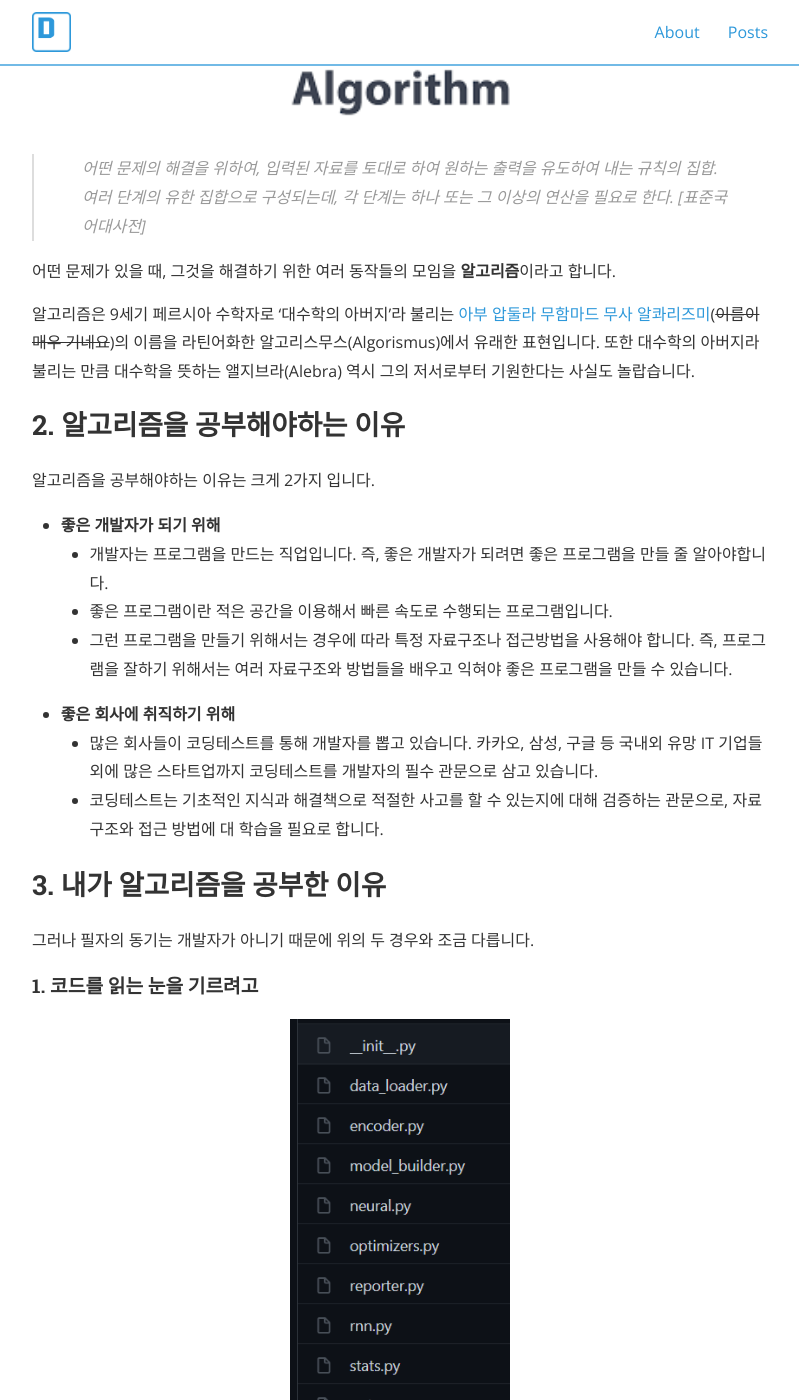
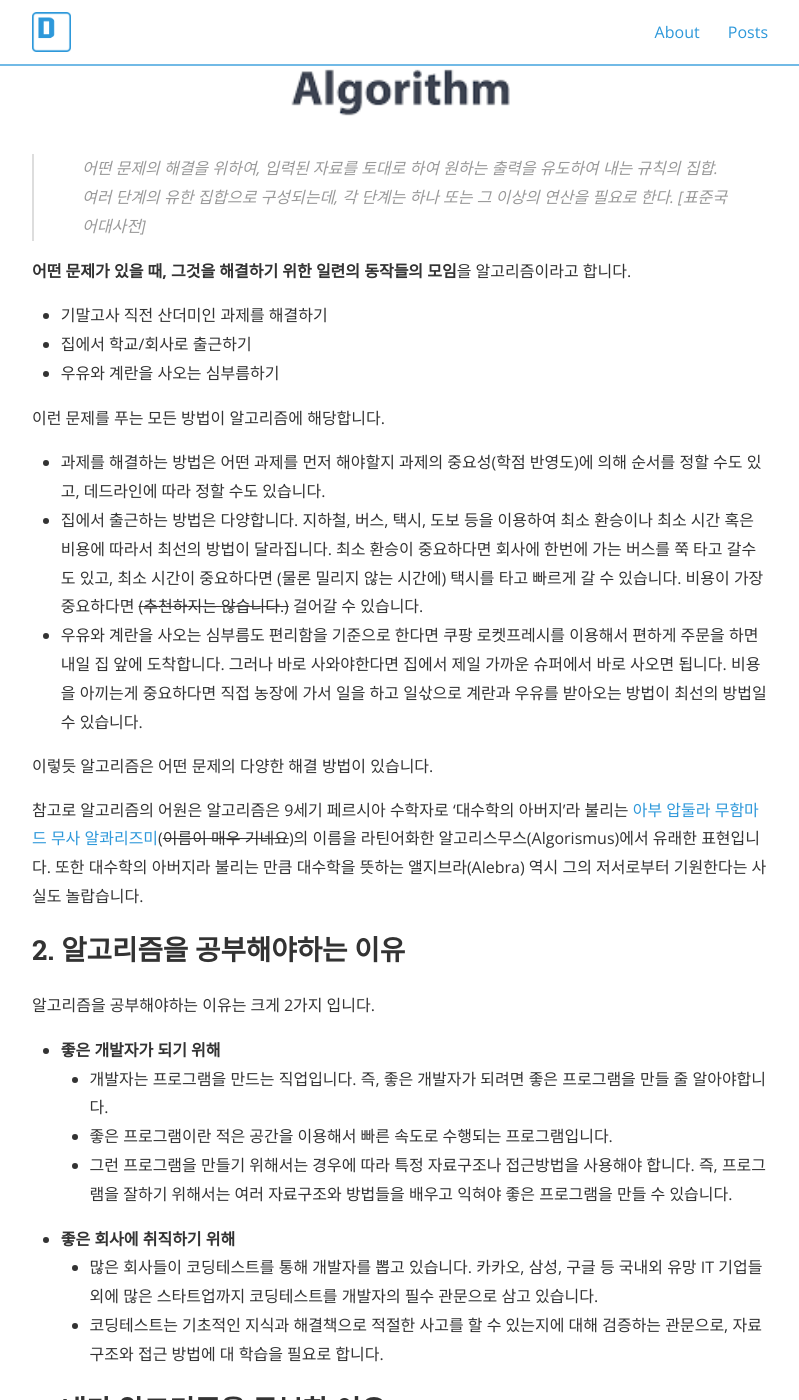
Before and after one commit to danaing/danaing.github.io-old.ver, a Jekyll site: the page built from _posts/2021-05-03-algorithm-01-what-is-algorithm.md, in a window 1280 px wide and 1400 px high, scrolled down 1256 px. Shown: the whole window, without its empty margins (240-1039 px from the left). Built offline with Jekyll 4.4.1, drawn with Linux system fonts in a browser that asks for light colours; nearby versions of some CDN libraries; comment, search, counter and statistics services are not loaded.

Commit message:
Update 2021-05-03-algorithm-01-what-is-algorithm.md

```diff
--- a/_posts/2021-05-03-algorithm-01-what-is-algorithm.md
+++ b/_posts/2021-05-03-algorithm-01-what-is-algorithm.md
@@ -28,9 +28,20 @@ cover:  "/assets/covers/algorithm.png"
 
 > 어떤 문제의 해결을 위하여, 입력된 자료를 토대로 하여 원하는 출력을 유도하여 내는 규칙의 집합. 여러 단계의 유한 집합으로 구성되는데, 각 단계는 하나 또는 그 이상의 연산을 필요로 한다. [표준국어대사전]
 
-어떤 문제가 있을 때, 그것을 해결하기 위한 여러 동작들의 모임을 **알고리즘**이라고 합니다.
+**어떤 문제가 있을 때, 그것을 해결하기 위한 일련의 동작들의 모임**을 알고리즘이라고 합니다.
 
-알고리즘은 9세기 페르시아 수학자로 '대수학의 아버지'라 불리는 [아부 압둘라 무함마드 무사 알콰리즈미][알콰리즈미 위키](~~이름이 매우 기네요~~)의 이름을 라틴어화한 알고리스무스(Algorismus)에서 유래한 표현입니다. 또한 대수학의 아버지라 불리는 만큼 대수학을 뜻하는 앨지브라(Alebra) 역시 그의 저서로부터 기원한다는 사실도 놀랍습니다.
+* 기말고사 직전 산더미인 과제를 해결하기
+* 집에서 학교/회사로 출근하기
+* 우유와 계란을 사오는 심부름하기
+
+이런 문제를 푸는 모든 방법이 알고리즘에 해당합니다.
+* 과제를 해결하는 방법은 어떤 과제를 먼저 해야할지 과제의 중요성(학점 반영도)에 의해 순서를 정할 수도 있고, 데드라인에 따라 정할 수도 있습니다.
+* 집에서 출근하는 방법은 다양합니다. 지하철, 버스, 택시, 도보 등을 이용하여 최소 환승이나 최소 시간 혹은 비용에 따라서 최선의 방법이 달라집니다. 최소 환승이 중요하다면 회사에 한번에 가는 버스를 쭉 타고 갈수도 있고, 최소 시간이 중요하다면 (물론 밀리지 않는 시간에) 택시를 타고 빠르게 갈 수 있습니다. 비용이 가장 중요하다면 ~~(추천하지는 않습니다.)~~ 걸어갈 수 있습니다.
+* 우유와 계란을 사오는 심부름도 편리함을 기준으로 한다면 쿠팡 로켓프레시를 이용해서 편하게 주문을 하면 내일 집 앞에 도착합니다. 그러나 바로 사와야한다면 집에서 제일 가까운 슈퍼에서 바로 사오면 됩니다. 비용을 아끼는게 중요하다면 직접 농장에 가서 일을 하고 일삯으로 계란과 우유를 받아오는 방법이 최선의 방법일 수 있습니다.
+
+이렇듯 알고리즘은 어떤 문제의 다양한 해결 방법이 있습니다.
+
+참고로 알고리즘의 어원은 알고리즘은 9세기 페르시아 수학자로 '대수학의 아버지'라 불리는 [아부 압둘라 무함마드 무사 알콰리즈미][알콰리즈미 위키](~~이름이 매우 기네요~~)의 이름을 라틴어화한 알고리스무스(Algorismus)에서 유래한 표현입니다. 또한 대수학의 아버지라 불리는 만큼 대수학을 뜻하는 앨지브라(Alebra) 역시 그의 저서로부터 기원한다는 사실도 놀랍습니다.
 
 
 
```
